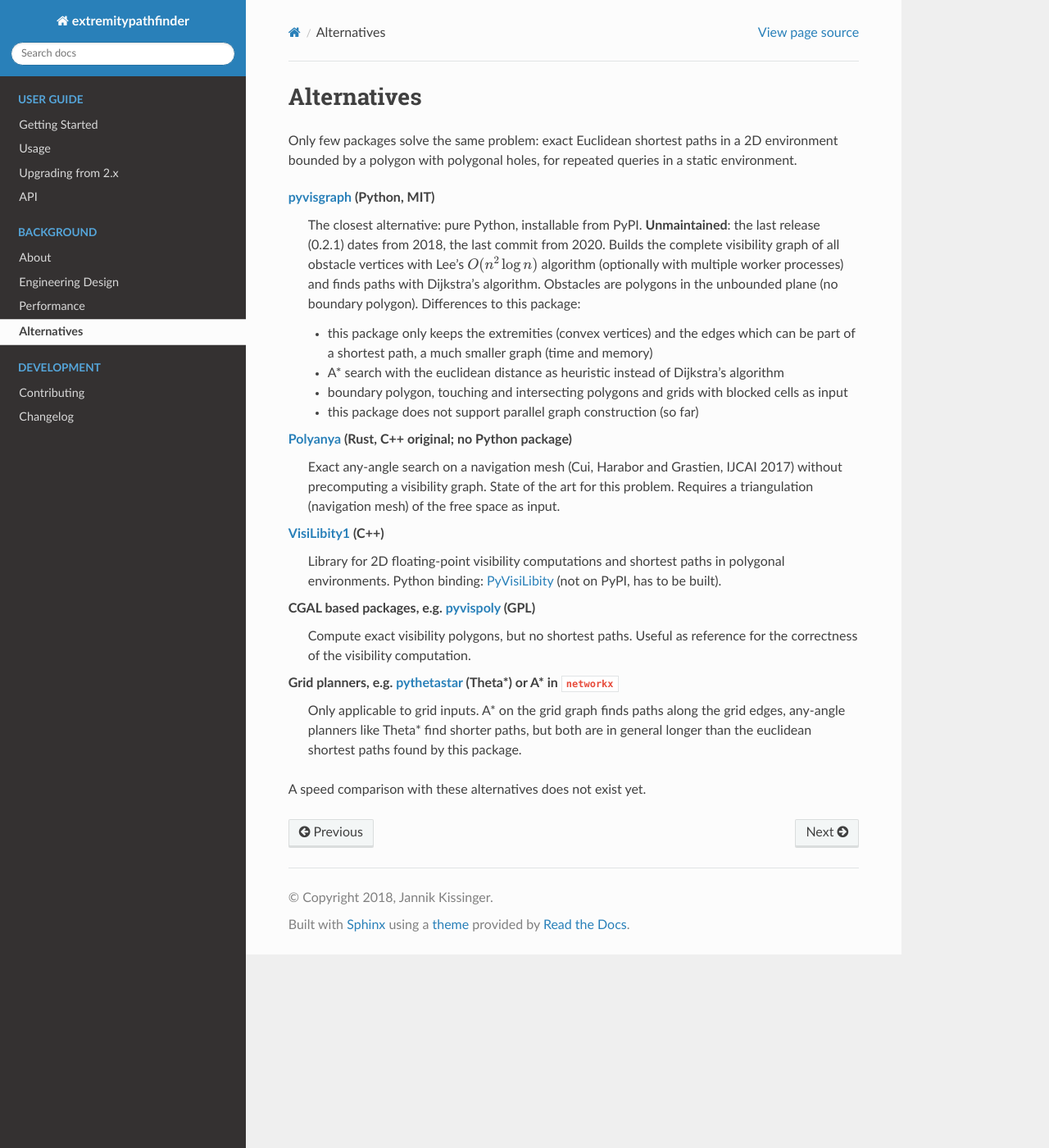
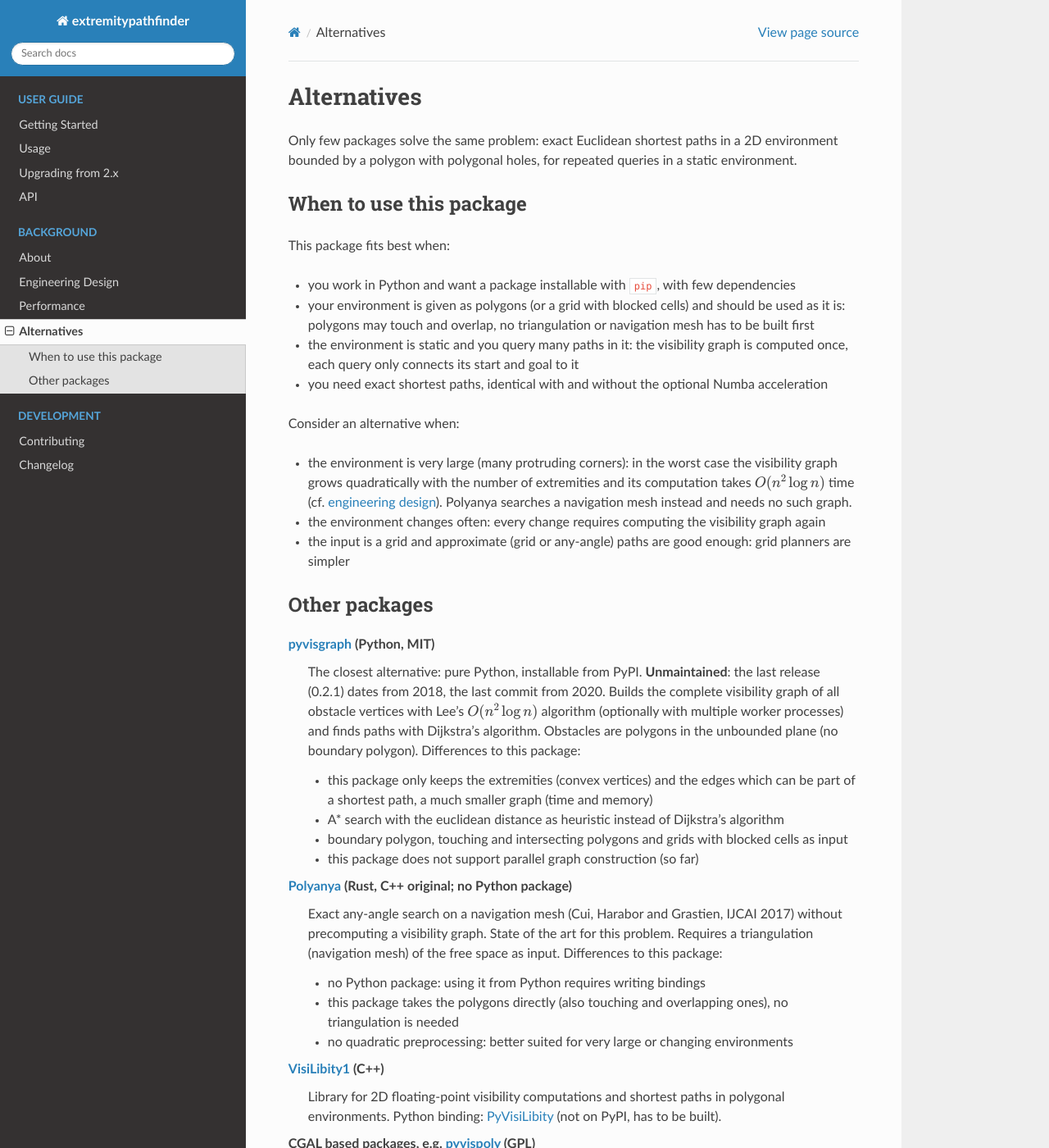
Before and after one commit to jannikmi/extremitypathfinder, a Sphinx documentation site: the page built from docs/9_alternatives.rst, in a window 1280 px wide and 1400 px high. Shown: the whole window at 82% size. Built offline with Sphinx 7.4.7 and the Read the Docs theme 3.1.0, drawn with Linux system fonts in a browser that asks for light colours.

Commit message:
docs: when to use this package compared to the alternatives
The alternatives page gets a "When to use this package" section (strengths and
when to consider an alternative, e.g. Polyanya for very large or changing
environments) and the differences to Polyanya. The feature lists in the README
and on the landing page state that polygons are used directly, without a
triangulation or navigation mesh.

Co-Authored-By: Claude Opus 5.5 <noreply@anthropic.com>
Claude-Session: https://claude.ai/code/session_01XJqV79Ksa9tRBotcyG9GAx

```diff
--- a/README.rst
+++ b/README.rst
@@ -52,6 +52,7 @@ Features
   Only the protruding corners ("extremities") become graph nodes, which keeps the graph small.
 - **Polygon environments**: a boundary polygon with holes, or holes only (unbounded environments).
   Polygons may touch and overlap each other. Touching obstacles form a wall that paths cannot pass.
+  The polygons are used directly: no triangulation or navigation mesh is needed.
 - **Grids**: convert a grid with blocked cells into a polygon environment.
 - **Few dependencies**: NumPy and NetworkX. Optional `Numba <https://numba.pydata.org/>`__ acceleration.
 - **Extras**: input validation, plotting (Matplotlib), caching environments with pickle,
--- a/docs/9_alternatives.rst
+++ b/docs/9_alternatives.rst
@@ -6,6 +6,31 @@ Alternatives
 
 Only few packages solve the same problem: exact Euclidean shortest paths in a 2D environment
 bounded by a polygon with polygonal holes, for repeated queries in a static environment.
+
+
+When to use this package
+------------------------
+
+This package fits best when:
+
+- you work in Python and want a package installable with ``pip``, with few dependencies
+- your environment is given as polygons (or a grid with blocked cells) and should be used as it is:
+  polygons may touch and overlap, no triangulation or navigation mesh has to be built first
+- the environment is static and you query many paths in it: the visibility graph is computed once,
+  each query only connects its start and goal to it
+- you need exact shortest paths, identical with and without the optional Numba acceleration
+
+Consider an alternative when:
+
+- the environment is very large (many protruding corners): in the worst case the visibility graph grows
+  quadratically with the number of extremities and its computation takes :math:`O(n^2 \log n)` time
+  (cf. :ref:`engineering design <design>`). Polyanya searches a navigation mesh instead and needs no such graph.
+- the environment changes often: every change requires computing the visibility graph again
+- the input is a grid and approximate (grid or any-angle) paths are good enough: grid planners are simpler
+
+
+Other packages
+--------------
 
 `pyvisgraph <https://github.com/TaipanRex/pyvisgraph>`__ (Python, MIT)
     The closest alternative: pure Python, installable from PyPI.
@@ -25,6 +50,11 @@ bounded by a polygon with polygonal holes, for repeated queries in a static envi
     Exact any-angle search on a navigation mesh (Cui, Harabor and Grastien, IJCAI 2017)
     without precomputing a visibility graph. State of the art for this problem.
     Requires a triangulation (navigation mesh) of the free space as input.
+    Differences to this package:
+
+    - no Python package: using it from Python requires writing bindings
+    - this package takes the polygons directly (also touching and overlapping ones), no triangulation is needed
+    - no quadratic preprocessing: better suited for very large or changing environments
 
 `VisiLibity1 <https://karlobermeyer.github.io/VisiLibity1/>`__ (C++)
     Library for 2D floating-point visibility computations and shortest paths in polygonal environments.
--- a/docs/index.rst
+++ b/docs/index.rst
@@ -32,6 +32,7 @@ Features
   Only the protruding corners ("extremities") become graph nodes, which keeps the graph small.
 - **Polygon environments**: a boundary polygon with holes, or holes only (unbounded environments).
   Polygons may touch and overlap each other. :ref:`Touching obstacles <touching>` form a wall that paths cannot pass.
+  The polygons are used directly: no triangulation or navigation mesh is needed.
 - **Grids**: convert a grid with blocked cells into a polygon environment.
 - **Few dependencies**: NumPy and NetworkX. Optional `Numba <https://numba.pydata.org/>`__ acceleration.
 - **Extras**: input validation, plotting (Matplotlib), caching environments with pickle,
```
